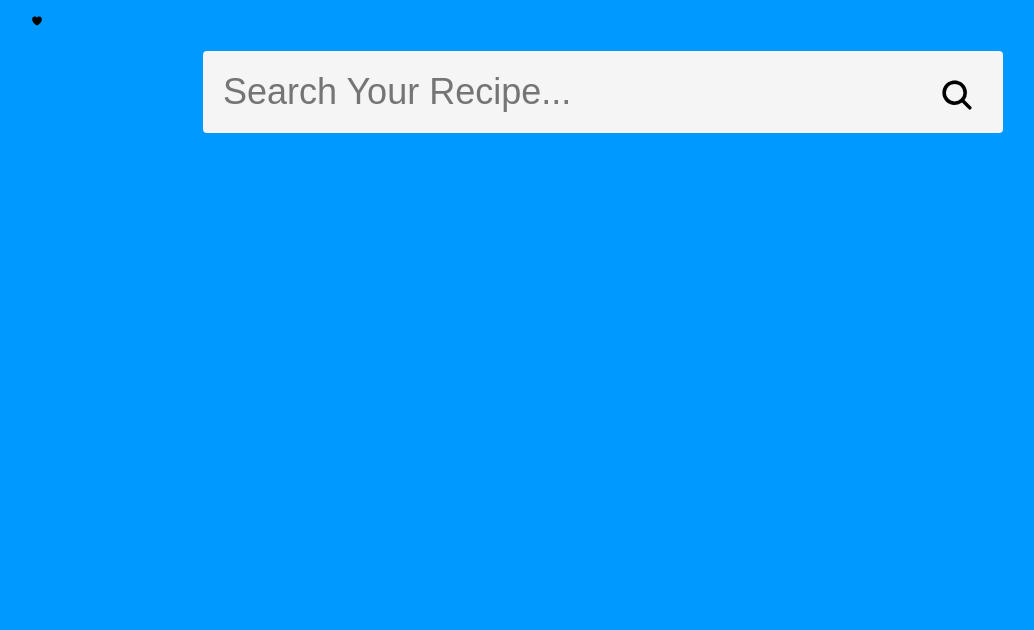
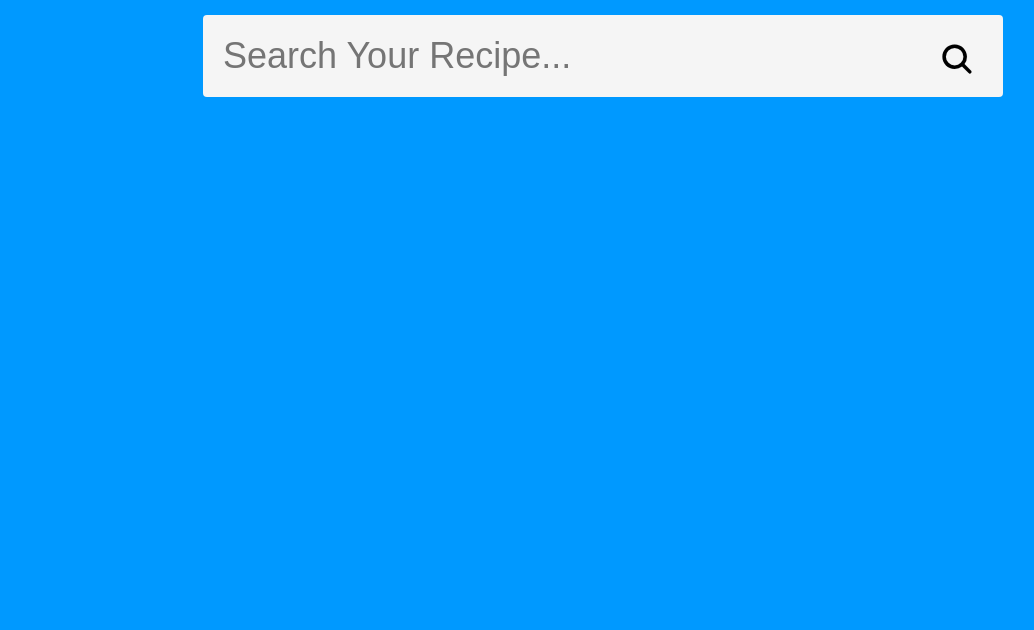
Before and after one commit to luh-dreezy/D-vibe-Recipes, a website: page index.html in a window 1280 px wide. Shown: the part 170-800 px from the top of the page, without its empty margins (37-1071 px from the left). Drawn offline with nearby package versions, Linux system fonts and the light colour scheme.

Commit message:
removed extra icon

```diff
--- a/index.html
+++ b/index.html
@@ -11,7 +11,7 @@
     <section>
        <div class="container initial">
         <h1 class="brand">D-viBe Recipes</h1>
-        <ion-icon name="heart"></ion-icon>
+
         <form>
             <input type="text" placeholder="Search Your Recipe...">
             <ion-icon name="search"></ion-icon>
--- a/style.css
+++ b/style.css
@@ -133,7 +133,3 @@ form ion-icon{
         font-size: 2rem;
     }
 }
-ion-icon{
-    width: 20px;
-    length:30px;
-}
```
